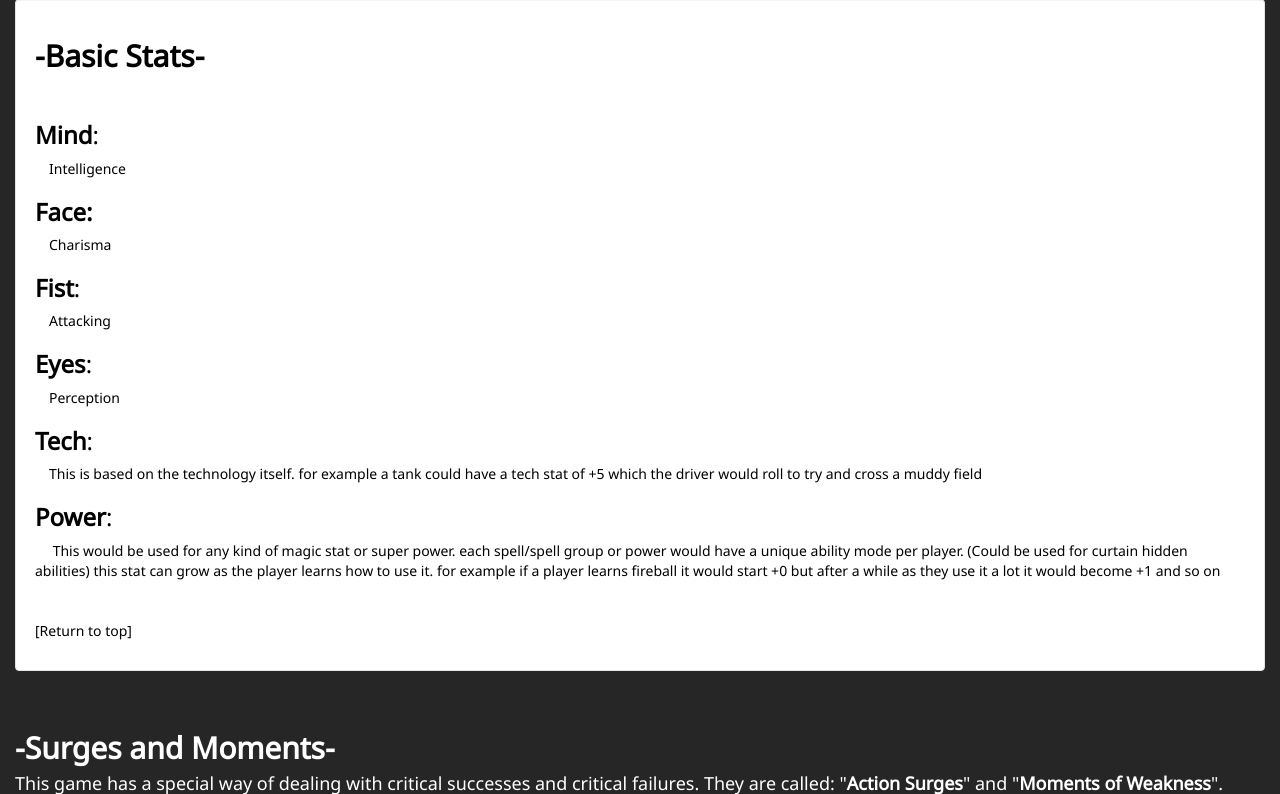
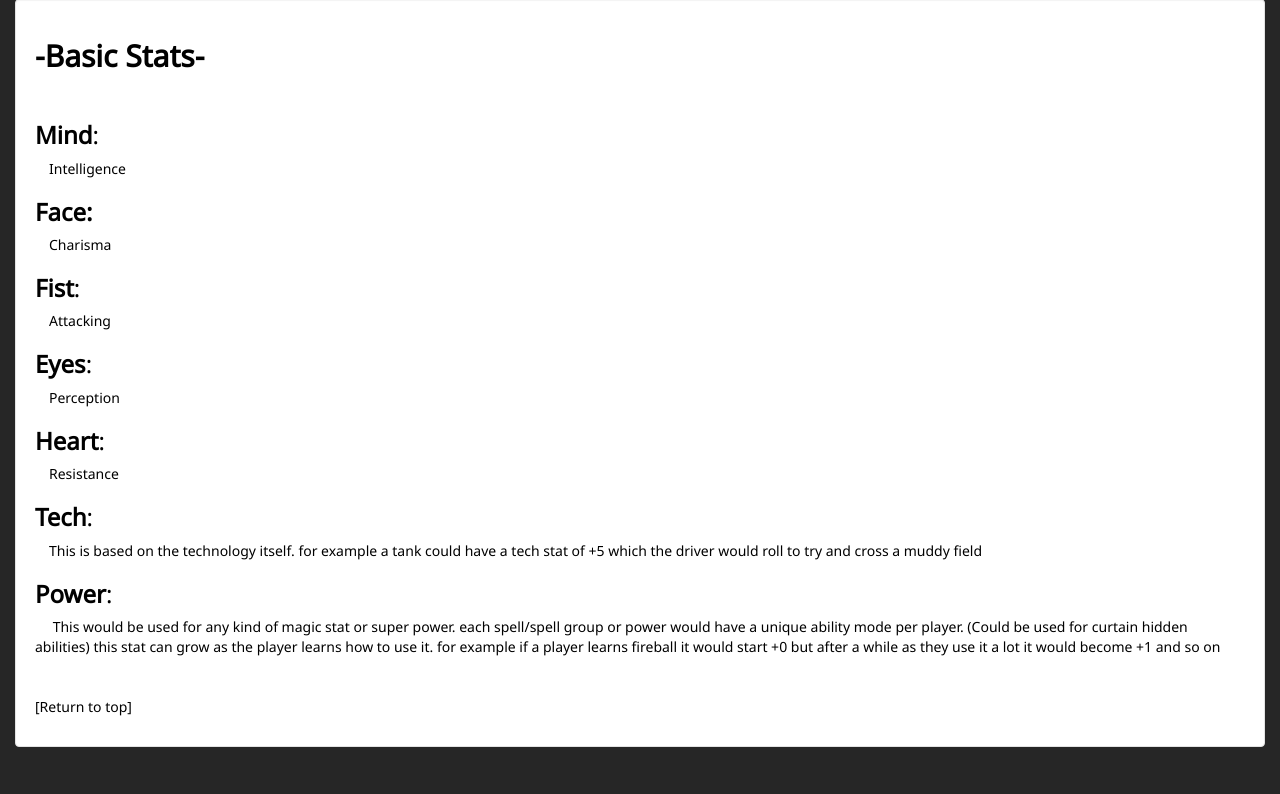
Before and after one commit to EndArixx/CoreSite, a Django app: page /RPG/PlayerHandbook in a window 1280 px wide. Shown: the part 1068-1862 px from the top of the page. Run offline with Django 3.2, Linux system fonts and the light colour scheme; some libraries are stand-ins or nearby versions.

Commit message:
Updated Player Guide
added Heart stat.

```diff
--- a/Core/stats/templates/stats/playerHB.html
+++ b/Core/stats/templates/stats/playerHB.html
@@ -58,6 +58,8 @@
 			<p>&emsp;Attacking</p>
 		<h3><strong>Eyes</strong>:</h3>
 			<p>&emsp;Perception</p>
+		<h3><strong>Heart</strong>:</h3>
+			<p>&emsp;Resistance</p>
 		<h3><strong>Tech</strong>:</h3>
 			<p>&emsp;This is based on the technology itself. for example a tank could have a tech stat of +5 which the driver would roll to try and cross a muddy field</p>
 		<h3><strong>Power</strong>:</h3>
```
